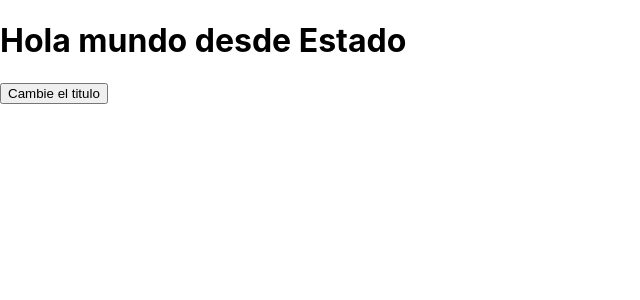
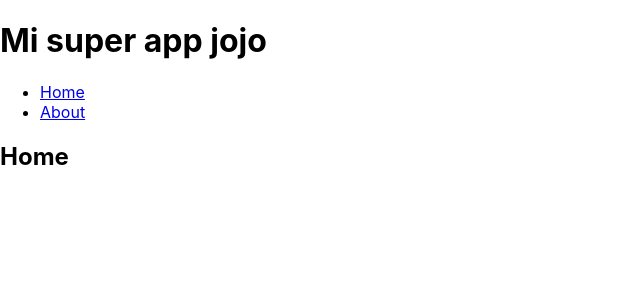
Before and after one commit to csulak/react-basico, a React (Create React App) app: page / in a window 1280 px wide. Shown: the top 300 px of the page, without its empty margins (0-640 px from the left). Built offline with nearby package versions, Linux system fonts and the light colour scheme.

Commit message:
video 8 de 8, explicacion de como usar routing. instalamos: npm install --save react-router y luego vi que fallaba e instalé la version npm i -S react-router@3.2.1 y con esto pude hacer el curso sin problemas

```diff
--- a/package.json
+++ b/package.json
@@ -5,6 +5,7 @@
   "dependencies": {
     "react": "^16.6.3",
     "react-dom": "^16.6.3",
+    "react-router": "^3.2.1",
     "react-scripts": "2.1.1"
   },
   "scripts": {
--- a/src/App.js
+++ b/src/App.js
@@ -1,32 +1,43 @@
 import React, { Component } from 'react';
+import { Router, Route, browserHistory, IndexRoute, Link } from 'react-router'
 import './App.css';
-import Welcome from './Welcome.js'
+//esto en la vida real deberia estar C/U en un archivo separado
+const Home = () => <h2>Home</h2>
+const About = () => <h2>About</h2>
+const NoMatch = () => <h1>Pagina no encontrada</h1>
+const Message = (props) => <h1>Mensaje {props.params.id}</h1>
+
+const Template = (props) => {
+  return (
+    <div>
+      <h1>Mi super app jojo</h1>
+      <ul>
+        <li><Link to="/">Home</Link></li>
+        <li><Link to="about">About</Link></li>
+      </ul>
+      {props.children}
+    </div>
+  )
+}
 
 class App extends Component {
-  constructor() {
-    super()
-    this.changeTitle = this.changeTitle.bind(this)
-    this.state = {
-      title: "Hola mundo desde Estado"
-
-    }
-  }
-
-
   render() {
     return (
       <div>
-        <h1>{this.state.title}</h1>
-        <button onClick={this.changeTitle}>Cambie el titulo</button>
+        <Router history={browserHistory}>
+
+          <Route path="/" component={Template}>
+            <IndexRoute component={Home} />
+            <Route path="about" component={About} />
+          </Route>
+          <Route path="messages/:id" component={Message} />
+          <Route path="*" component={NoMatch} />
+        </Router>
       </div>
     )
   }
-
-  changeTitle() {
-    this.setState({
-      title: "nuevo titulo"
-    })
-  }
 }
 
+
+
 export default App;
```
Also changed, not shown: 1 other file (tests, documents, lock files or other folders).
